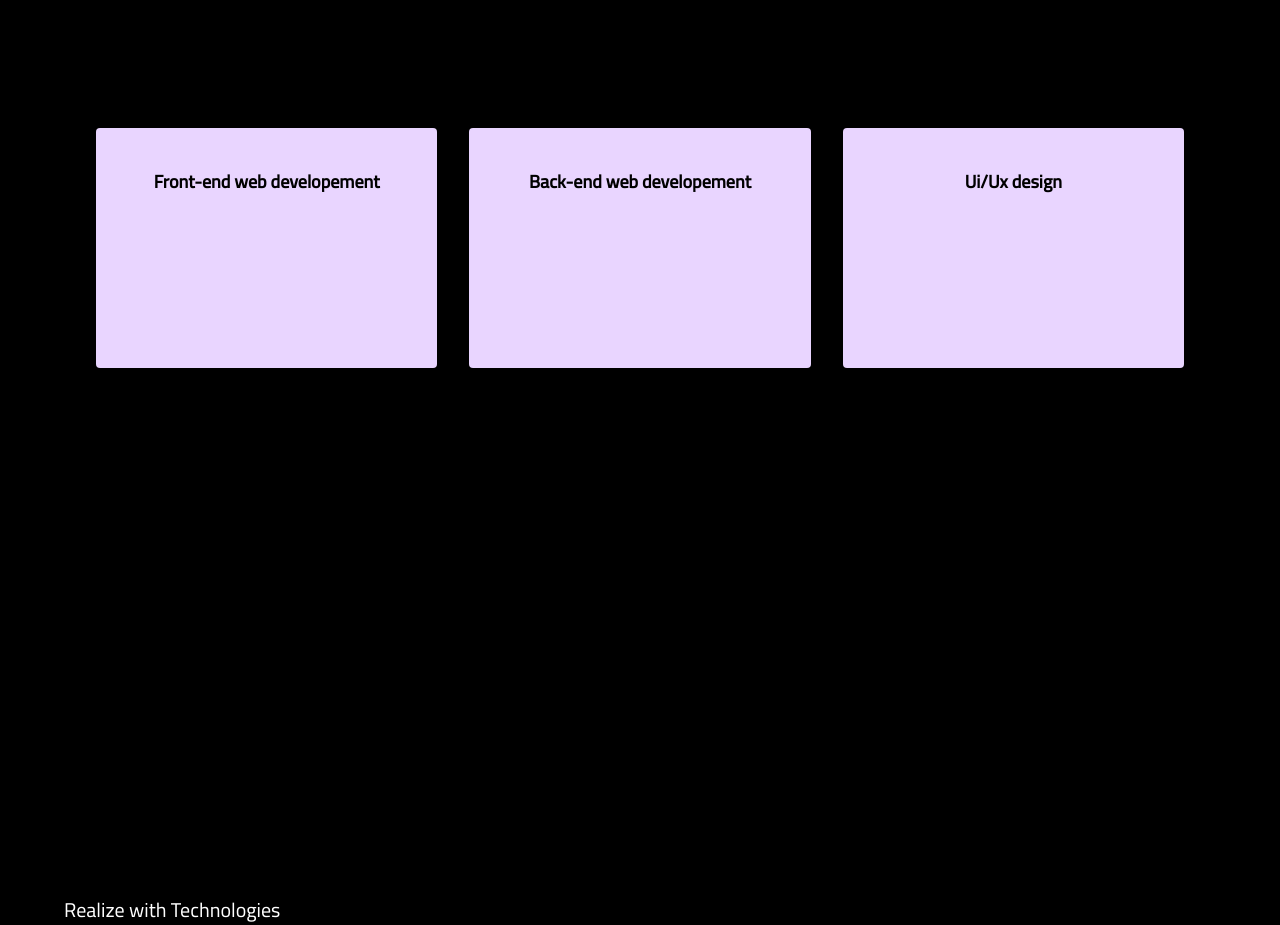
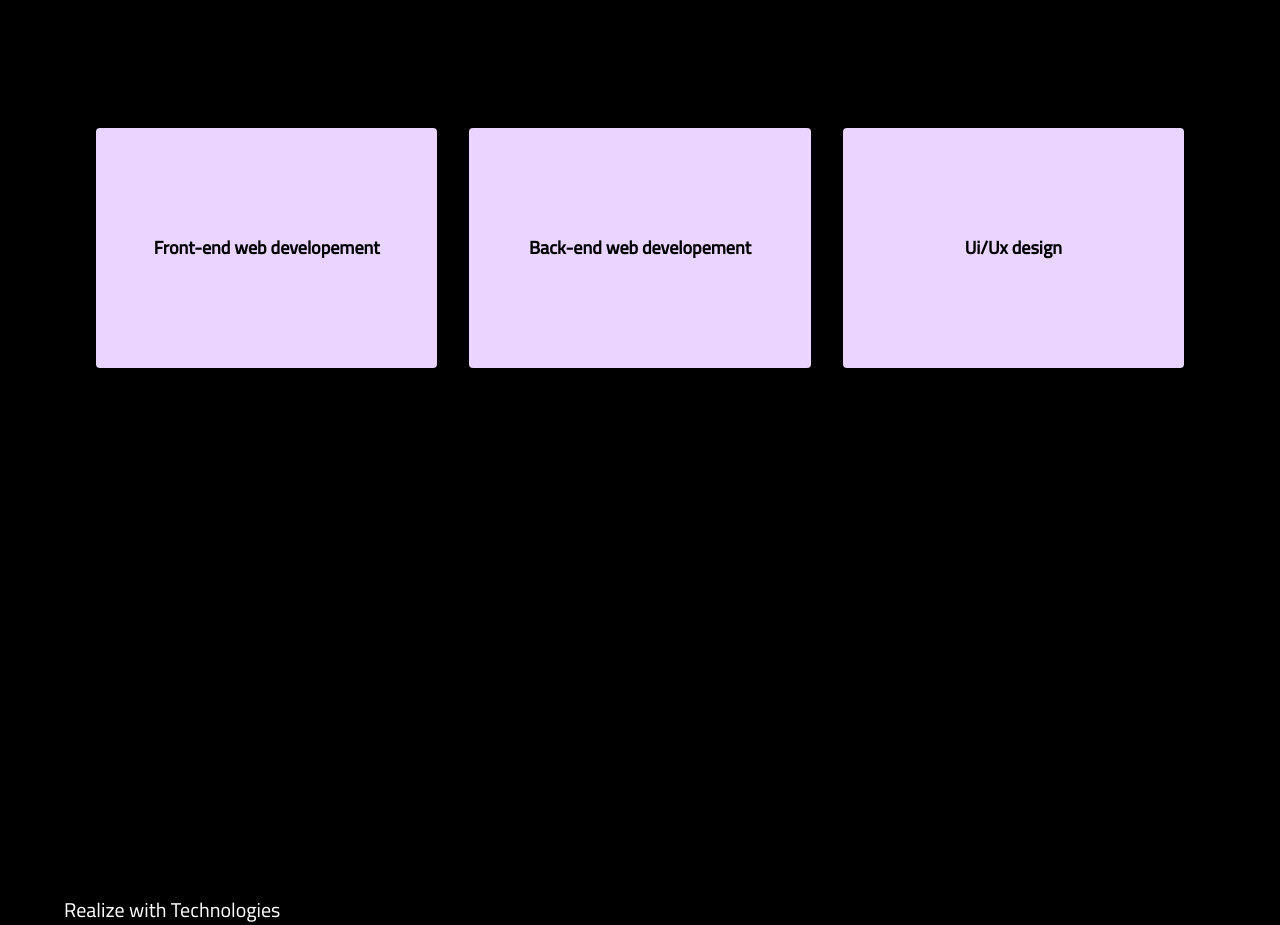
Before and after one commit to kreifeur/web-portfolio, a React (Vite) app: page / in a window 1280 px wide. Shown: the part 2040-2965 px from the top of the page. Built offline with nearby package versions, Linux system fonts and the light colour scheme.

Commit message:
services

```diff
--- a/src/pages/Services.jsx
+++ b/src/pages/Services.jsx
@@ -9,7 +9,7 @@ const Services = () => {
   return (
     <div id="services" className=" w-[100%] min-h-[100vh] pt-[20vh] ">
       <div className=" grid p-8 grid-cols-1 md:grid-cols-3  sm:grid-cols-2 gap-8">
-        {services.map((e)=> {return  <div className="w-[100%] h-[30vh] text-center bg-purple-200 p-10 rounded text-black">
+        {services.map((e)=> {return  <div className="w-[100%] h-[30vh] flex flex-col items-center justify-center bg-purple-200 p-10 rounded text-black">
             <div className="text-lg font-bold">{e.title}</div>
 
         </div> } )}
```
